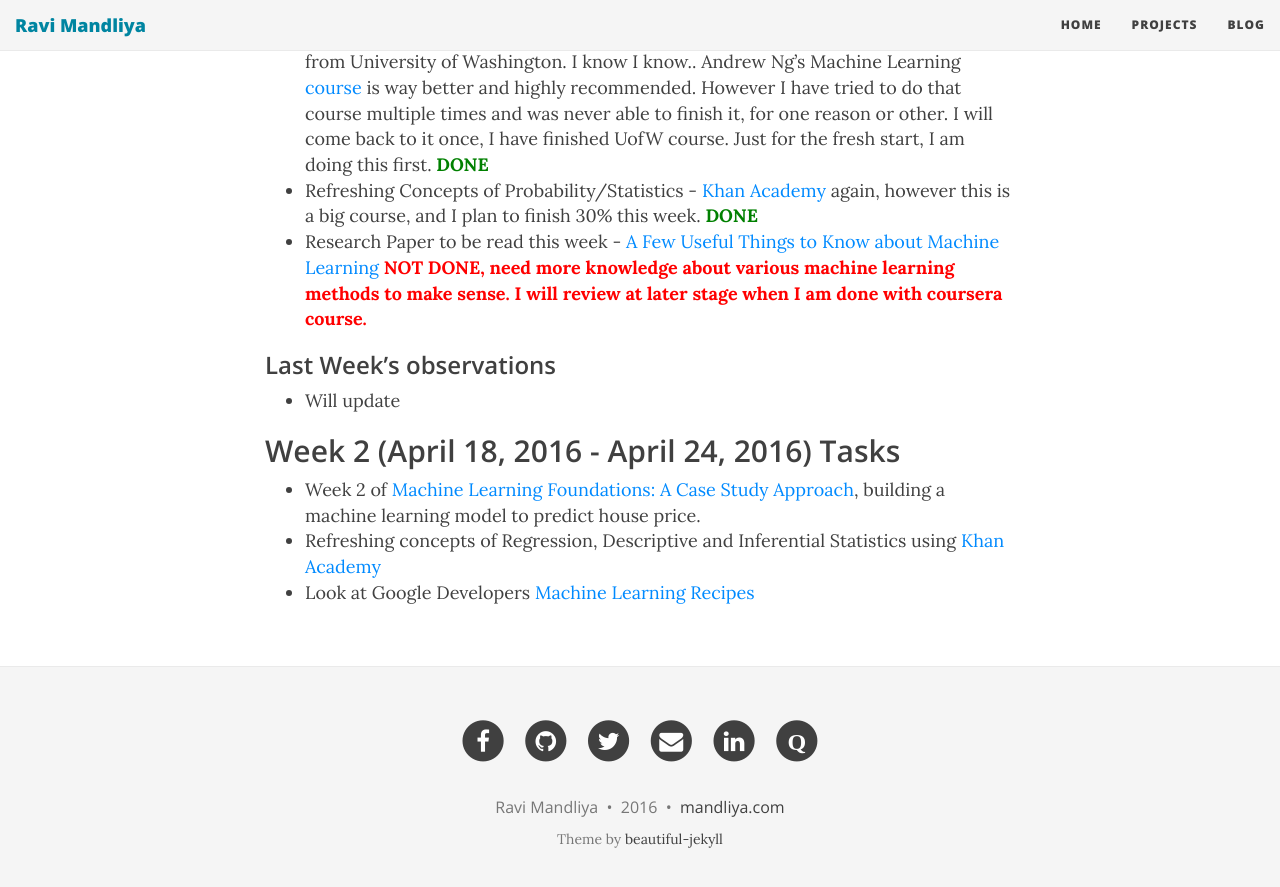
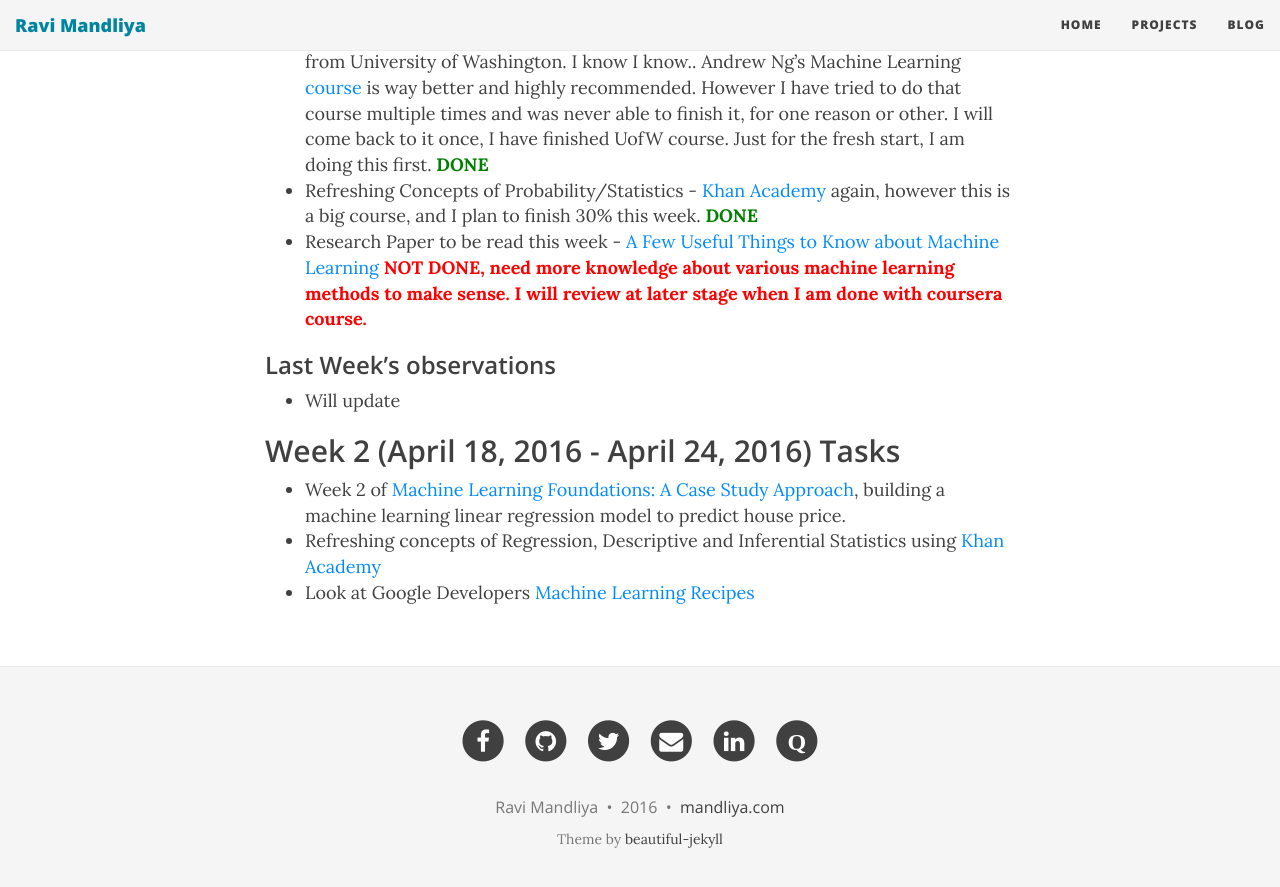
Before and after one commit to mandliya/mandliya.github.io.back, a Jekyll site: the page built from ml-journey.md, in a window 1280 px wide and 900 px high, scrolled down 805 px. Shown: the top 887 px of the window. Built offline with Jekyll 4.4.1, drawn with Linux system fonts in a browser that asks for light colours; nearby versions of some CDN libraries.

Commit message:
Update ml-journey.md

```diff
--- a/ml-journey.md
+++ b/ml-journey.md
@@ -24,6 +24,6 @@ Books I am reading, Research papers which fascinated me, APIs I have used etc et
 * Will  update
 
 ## Week 2 (April 18, 2016 - April 24, 2016) Tasks
-* Week 2 of [Machine Learning Foundations: A Case Study Approach](https://www.coursera.org/learn/ml-foundations), building a machine learning model to predict house price.
+* Week 2 of [Machine Learning Foundations: A Case Study Approach](https://www.coursera.org/learn/ml-foundations), building a machine learning linear regression model to predict house price.
 * Refreshing concepts of Regression, Descriptive and Inferential Statistics using [Khan Academy](https://www.khanacademy.org/math/probability/regression)
 * Look at Google Developers [Machine Learning Recipes](https://www.youtube.com/watch?v=cKxRvEZd3Mw&sns=em)
```
